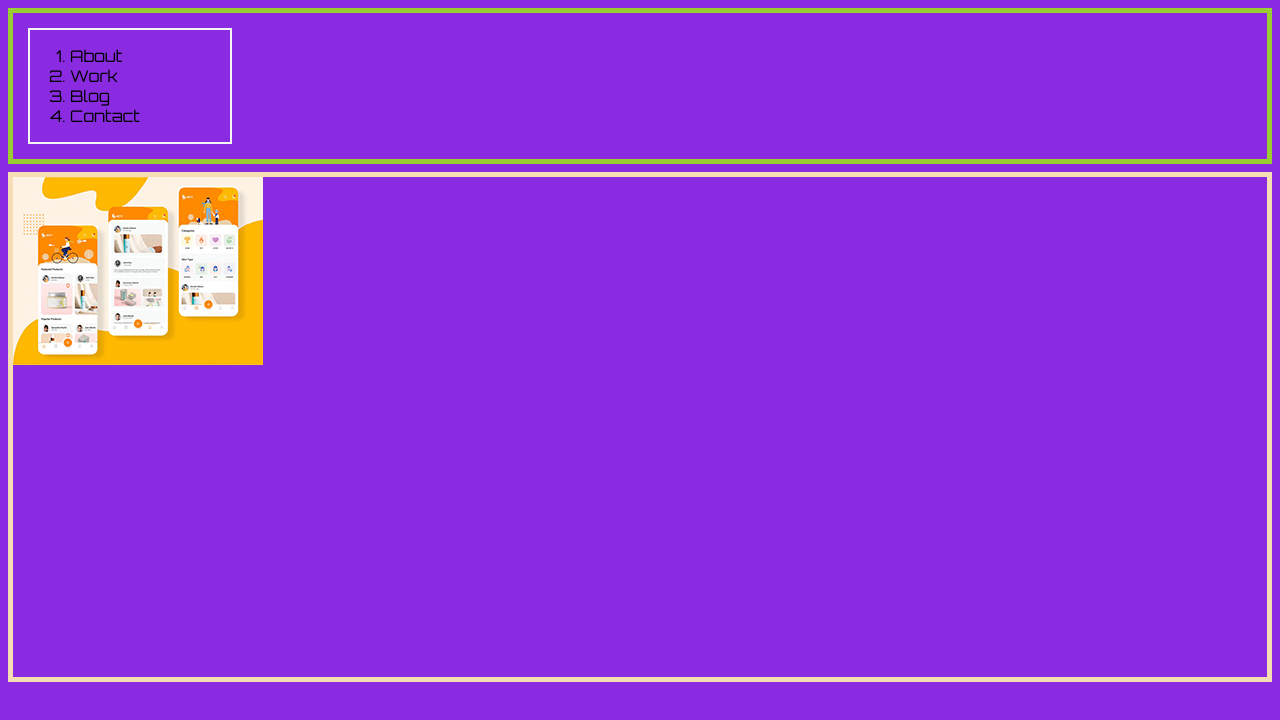
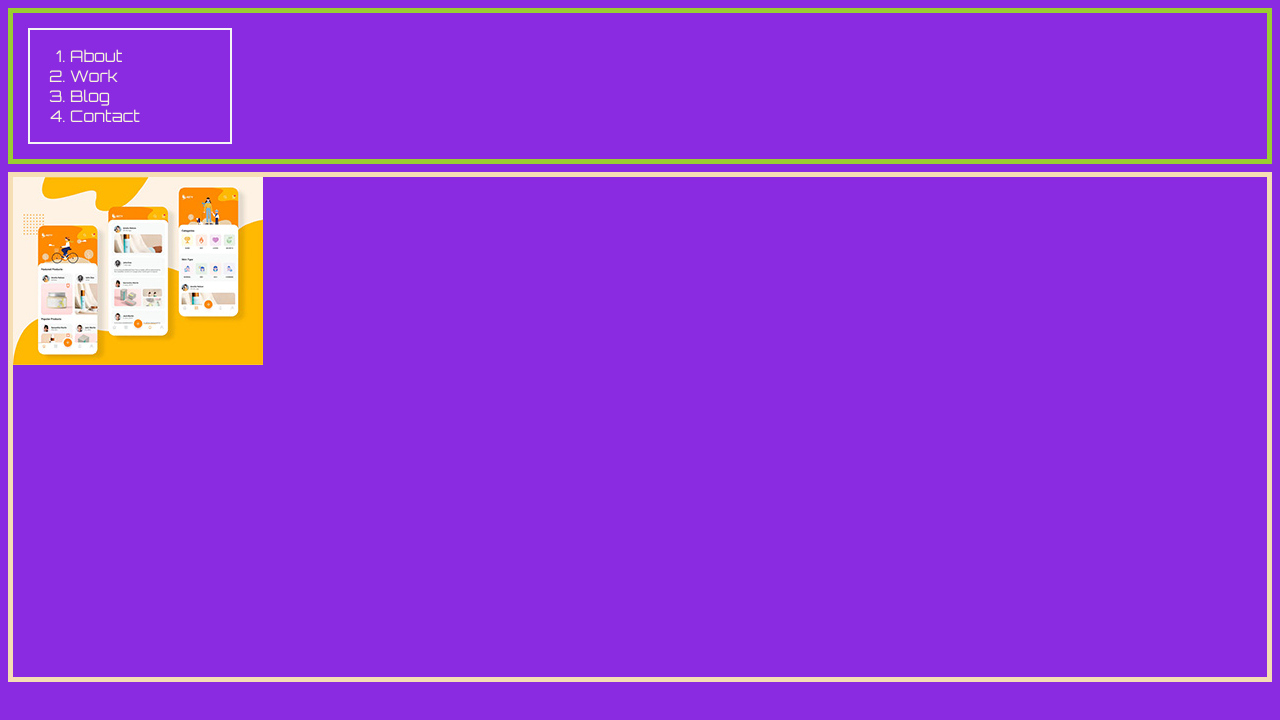
Before and after one commit to https-github-com-VareseGio/GWU_Coding, a plain HTML site: page index.html in a window 1280 px wide. Drawn offline with Linux system fonts and the light colour scheme.

Commit message:
favorites

```diff
--- a/CSS/index.css
+++ b/CSS/index.css
@@ -7,7 +7,7 @@ body{background-color: blueviolet;}
 display: flex; width: 200px;
 font-family: font-family 'Montserrat', sans-serif;
 font-family: 'Nunito Sans', sans-serif;
-font-family: 'Orbitron', sans-serif;;
+font-family: 'Orbitron', sans-serif;color: beige;
 
 }
 
```
